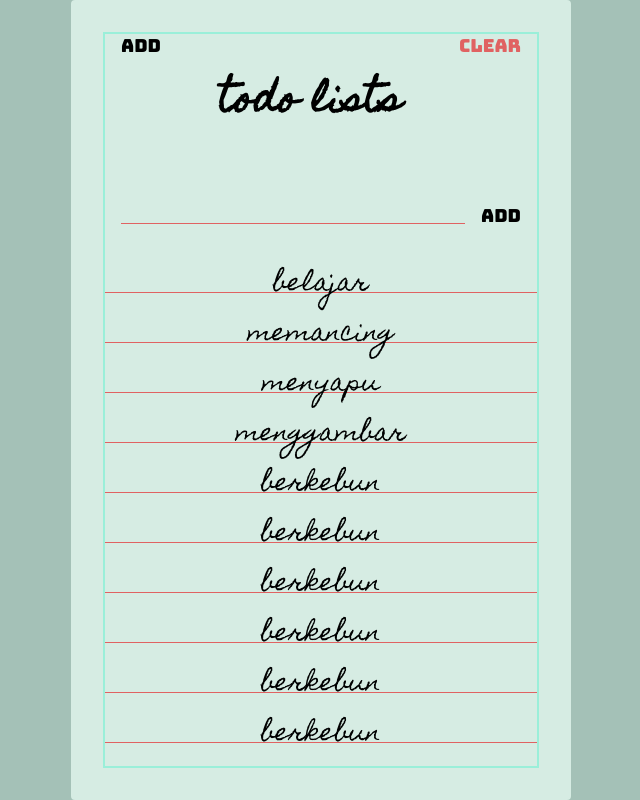
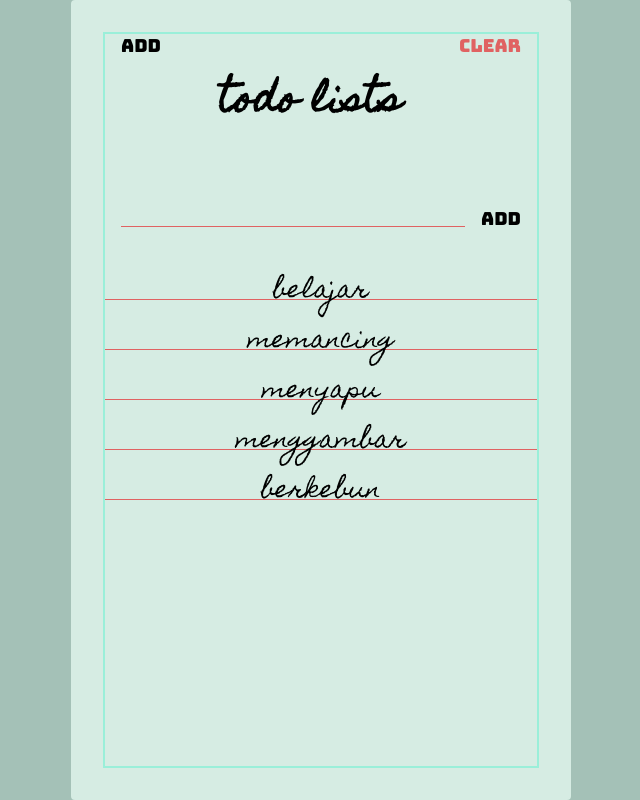
Before and after one commit to Bergario/React-Todo-List, a React (Create React App) app: page / in a window 1280 px wide. Shown: the whole page, without its empty margins (319-959 px from the left). Built offline with nearby package versions, Linux system fonts and the light colour scheme.

Commit message:
Refactor todos and todolist components

```diff
--- a/src/components/Todos.jsx
+++ b/src/components/Todos.jsx
@@ -1,27 +1,8 @@
 import React from "react";
 import Todo from "./Todo";
+import PropTypes from "prop-types";
 
-const Todos = () => {
-  const todos = [
-    { text: "belajar" },
-    { text: "memancing" },
-    { text: "menyapu" },
-    { text: "menggambar" },
-    { text: "berkebun" },
-    { text: "berkebun" },
-    { text: "berkebun" },
-    { text: "berkebun" },
-    { text: "berkebun" },
-    { text: "berkebun" },
-    { text: "berkebun" },
-    { text: "berkebun" },
-    { text: "berkebun" },
-    { text: "berkebun" },
-    { text: "berkebun" },
-    { text: "berkebun" },
-    { text: "berkebun" },
-    { text: "berkebun" }
-  ];
+const Todos = ({ todos }) => {
   return (
     <section className="todos">
       {todos.map((i) => {
@@ -31,4 +12,12 @@ const Todos = () => {
   );
 };
 
+Todos.propTypes = {
+  todo: PropTypes.arrayOf(
+    PropTypes.shape({
+      text: PropTypes.string
+    })
+  )
+};
+
 export default Todos;
--- a/src/pages/TodoList.jsx
+++ b/src/pages/TodoList.jsx
@@ -1,17 +1,24 @@
-import React from "react";
+import React, { useState } from "react";
 import Paper from "../components/Paper";
 import Header from "../components/Header";
 import TodoFrom from "../components/TodoForm";
 import Todos from "../components/Todos";
 
 const TodoList = () => {
+  const [todos, setTodos] = useState([
+    { text: "belajar" },
+    { text: "memancing" },
+    { text: "menyapu" },
+    { text: "menggambar" },
+    { text: "berkebun" }
+  ]);
   return (
     <Paper>
       <Header />
 
       <TodoFrom />
 
-      <Todos />
+      <Todos todos={todos} />
     </Paper>
   );
 };
```
